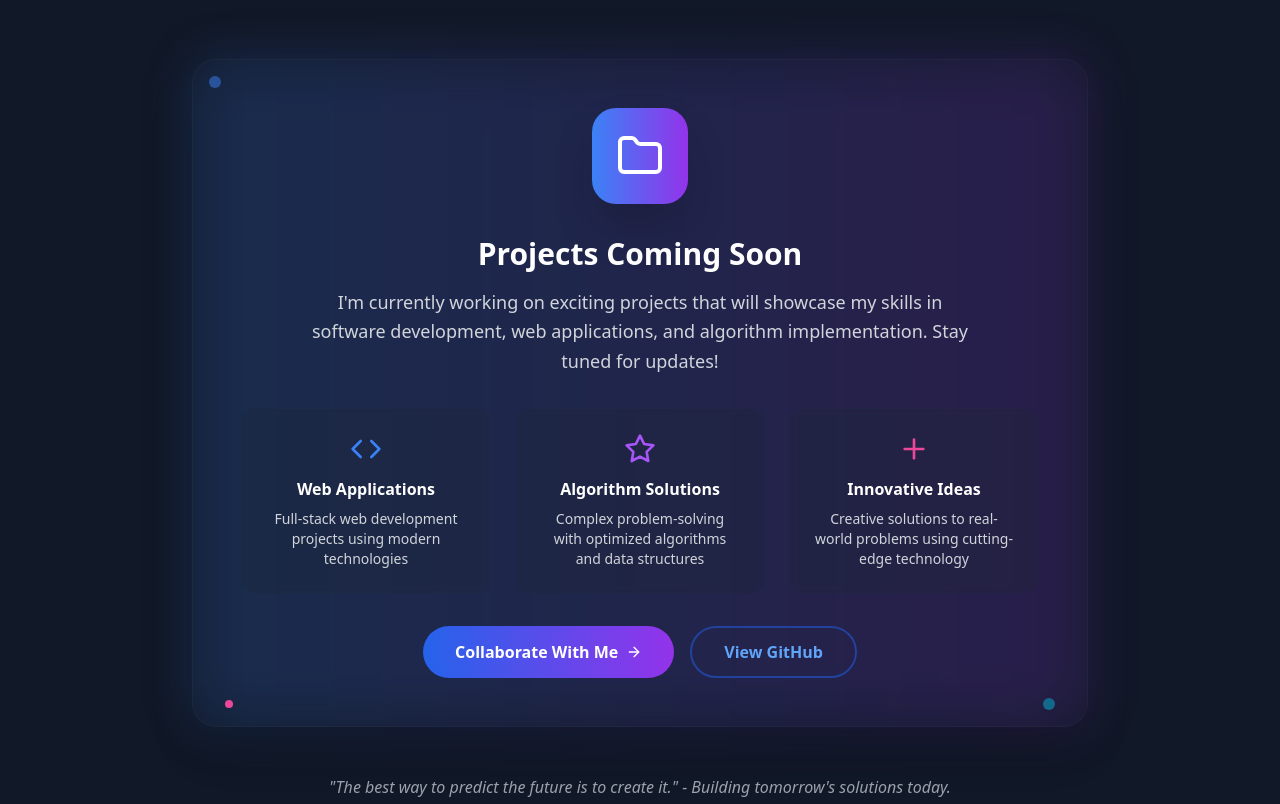
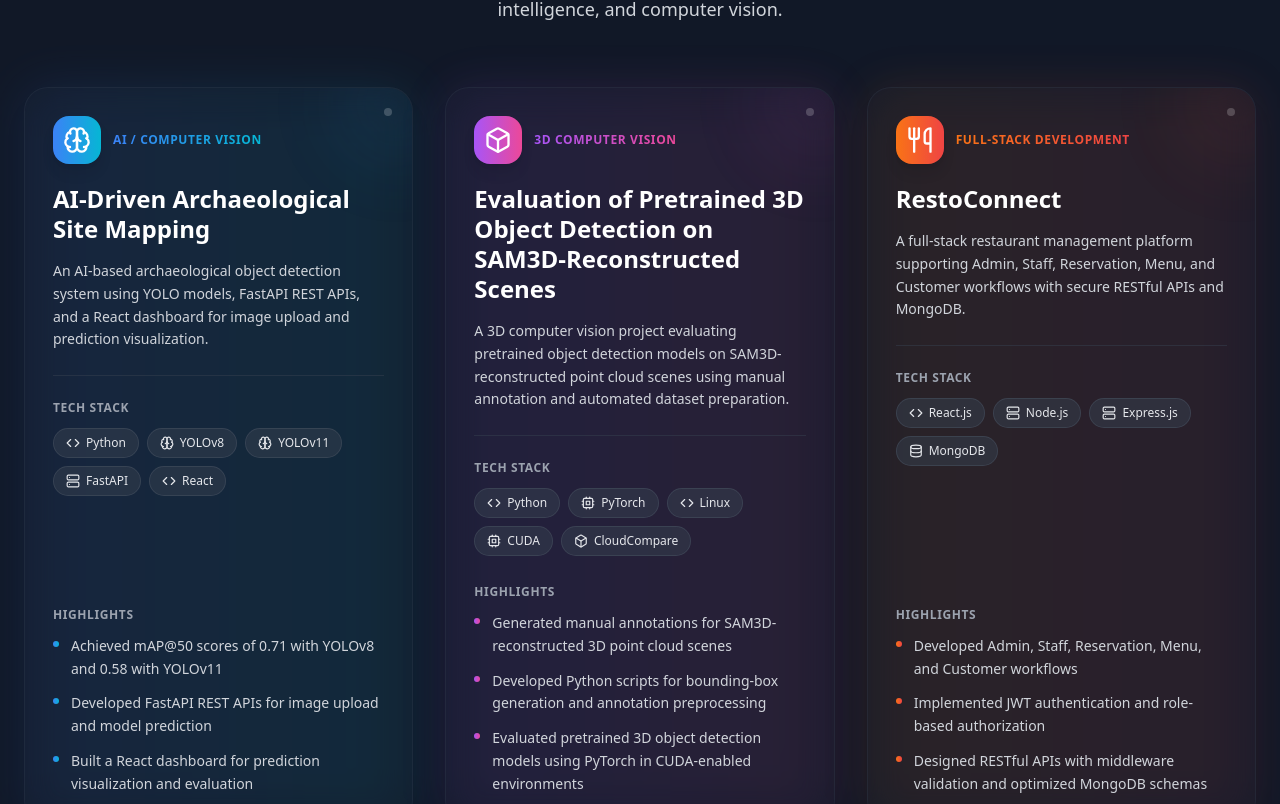
Before and after one commit to deekshithkumar28/deekshith-kumar-portfolio, a React (Vite) app: page / in a window 1280 px wide. Shown: the part 4369-5173 px from the top of the page. Built offline with nearby package versions, Linux system fonts and the light colour scheme.

Commit message:
Revise Projects component with new project details
Updated the Projects component to include new project details and improved the layout and styling. Removed placeholder content and added highlights for each project.

```diff
--- a/src/components/Projects.tsx
+++ b/src/components/Projects.tsx
@@ -1,5 +1,13 @@
 import React, { useEffect, useRef, useState } from 'react';
-import { Folder, Plus, Code, Star, ArrowRight } from 'lucide-react';
+import {
+  Brain,
+  Box,
+  Utensils,
+  Code,
+  Database,
+  Cpu,
+  Server,
+} from 'lucide-react';
 
 const Projects: React.FC = () => {
   const [isVisible, setIsVisible] = useState(false);
@@ -22,98 +30,203 @@ const Projects: React.FC = () => {
     return () => observer.disconnect();
   }, []);
 
+  const projects = [
+    {
+      id: 1,
+      category: 'AI / COMPUTER VISION',
+      title: 'AI-Driven Archaeological Site Mapping',
+      icon: <Brain className="w-7 h-7" />,
+      description:
+        'An AI-based archaeological object detection system using YOLO models, FastAPI REST APIs, and a React dashboard for image upload and prediction visualization.',
+      technologies: [
+        { name: 'Python', icon: <Code className="w-3.5 h-3.5" /> },
+        { name: 'YOLOv8', icon: <Brain className="w-3.5 h-3.5" /> },
+        { name: 'YOLOv11', icon: <Brain className="w-3.5 h-3.5" /> },
+        { name: 'FastAPI', icon: <Server className="w-3.5 h-3.5" /> },
+        { name: 'React', icon: <Code className="w-3.5 h-3.5" /> },
+      ],
+      highlights: [
+        'Achieved mAP@50 scores of 0.71 with YOLOv8 and 0.58 with YOLOv11',
+        'Developed FastAPI REST APIs for image upload and model prediction',
+        'Built a React dashboard for prediction visualization and evaluation',
+      ],
+      color: 'from-blue-500 to-cyan-500',
+      glow: 'from-blue-500/20 to-cyan-500/20',
+    },
+    {
+      id: 2,
+      category: '3D COMPUTER VISION',
+      title:
+        'Evaluation of Pretrained 3D Object Detection on SAM3D-Reconstructed Scenes',
+      icon: <Box className="w-7 h-7" />,
+      description:
+        'A 3D computer vision project evaluating pretrained object detection models on SAM3D-reconstructed point cloud scenes using manual annotation and automated dataset preparation.',
+      technologies: [
+        { name: 'Python', icon: <Code className="w-3.5 h-3.5" /> },
+        { name: 'PyTorch', icon: <Cpu className="w-3.5 h-3.5" /> },
+        { name: 'Linux', icon: <Code className="w-3.5 h-3.5" /> },
+        { name: 'CUDA', icon: <Cpu className="w-3.5 h-3.5" /> },
+        { name: 'CloudCompare', icon: <Box className="w-3.5 h-3.5" /> },
+      ],
+      highlights: [
+        'Generated manual annotations for SAM3D-reconstructed 3D point cloud scenes',
+        'Developed Python scripts for bounding-box generation and annotation preprocessing',
+        'Evaluated pretrained 3D object detection models using PyTorch in CUDA-enabled environments',
+      ],
+      color: 'from-purple-500 to-pink-500',
+      glow: 'from-purple-500/20 to-pink-500/20',
+    },
+    {
+      id: 3,
+      category: 'FULL-STACK DEVELOPMENT',
+      title: 'RestoConnect',
+      icon: <Utensils className="w-7 h-7" />,
+      description:
+        'A full-stack restaurant management platform supporting Admin, Staff, Reservation, Menu, and Customer workflows with secure RESTful APIs and MongoDB.',
+      technologies: [
+        { name: 'React.js', icon: <Code className="w-3.5 h-3.5" /> },
+        { name: 'Node.js', icon: <Server className="w-3.5 h-3.5" /> },
+        { name: 'Express.js', icon: <Server className="w-3.5 h-3.5" /> },
+        { name: 'MongoDB', icon: <Database className="w-3.5 h-3.5" /> },
+      ],
+      highlights: [
+        'Developed Admin, Staff, Reservation, Menu, and Customer workflows',
+        'Implemented JWT authentication and role-based authorization',
+        'Designed RESTful APIs with middleware validation and optimized MongoDB schemas',
+      ],
+      color: 'from-orange-500 to-red-500',
+      glow: 'from-orange-500/20 to-red-500/20',
+    },
+  ];
+
   return (
-    <section id="projects" ref={sectionRef} className="py-20 bg-white dark:bg-gray-900">
+    <section
+      id="projects"
+      ref={sectionRef}
+      className="py-20 bg-white dark:bg-gray-900"
+    >
       <div className="container mx-auto px-6">
-        <div className={`transform transition-all duration-1000 ${
-          isVisible ? 'translate-y-0 opacity-100' : 'translate-y-10 opacity-0'
-        }`}>
+        <div
+          className={`transform transition-all duration-1000 ${
+            isVisible
+              ? 'translate-y-0 opacity-100'
+              : 'translate-y-10 opacity-0'
+          }`}
+        >
+          {/* Section Header */}
           <div className="text-center mb-16">
             <h2 className="text-4xl md:text-5xl font-bold mb-4 bg-gradient-to-r from-blue-600 to-purple-600 bg-clip-text text-transparent">
               Projects
             </h2>
+
             <p className="text-lg text-gray-600 dark:text-gray-300 max-w-3xl mx-auto">
-              Showcasing my development journey and upcoming innovations
+              A collection of projects showcasing my experience in software
+              development, artificial intelligence, and computer vision.
             </p>
           </div>
 
-          <div className="max-w-4xl mx-auto">
-            {/* Glassmorphism Project Placeholder */}
-            <div className="relative group">
-              <div className="absolute inset-0 bg-gradient-to-r from-blue-500/20 to-purple-600/20 rounded-3xl blur-xl group-hover:blur-2xl transition-all duration-500"></div>
+          {/* Project Cards */}
+          <div className="grid lg:grid-cols-3 gap-8 max-w-7xl mx-auto">
+            {projects.map((project) => (
+              <div
+                key={project.id}
+                className="relative group h-full"
+              >
+                {/* Gradient Glow */}
+                <div
+                  className={`absolute inset-0 bg-gradient-to-r ${project.glow} rounded-3xl blur-xl opacity-60 group-hover:opacity-100 group-hover:blur-2xl transition-all duration-500`}
+                ></div>
 
-              <div className="relative bg-white/10 dark:bg-gray-800/10 backdrop-blur-lg border border-white/20 dark:border-gray-700/20 rounded-3xl p-12 text-center shadow-2xl hover:shadow-3xl transition-all duration-500 transform group-hover:scale-[1.02]">
-                {/* Animated Background Elements */}
-                <div className="absolute top-4 left-4 w-3 h-3 bg-blue-500 rounded-full animate-pulse"></div>
-                <div className="absolute top-4 right-4 w-2 h-2 bg-purple-500 rounded-full animate-ping"></div>
-                <div className="absolute bottom-4 left-8 w-2 h-2 bg-pink-500 rounded-full animate-bounce"></div>
-                <div className="absolute bottom-4 right-8 w-3 h-3 bg-cyan-500 rounded-full animate-pulse delay-300"></div>
+                {/* Card */}
+                <div className="relative h-full flex flex-col bg-white/10 dark:bg-gray-800/20 backdrop-blur-lg border border-white/20 dark:border-gray-700/30 rounded-3xl p-7 shadow-xl group-hover:shadow-2xl transition-all duration-500 transform group-hover:-translate-y-2 overflow-hidden">
 
-                {/* Main Content */}
-                <div className="relative z-10">
-                  <div className="mb-8">
-                    <div className="w-24 h-24 mx-auto mb-6 bg-gradient-to-r from-blue-500 to-purple-600 rounded-3xl flex items-center justify-center shadow-2xl transform group-hover:rotate-12 transition-transform duration-500">
-                      <Folder className="w-12 h-12 text-white" />
+                  {/* Decorative Elements */}
+                  <div
+                    className={`absolute -top-12 -right-12 w-32 h-32 bg-gradient-to-r ${project.glow} rounded-full blur-2xl opacity-40 group-hover:opacity-70 transition-all duration-500`}
+                  ></div>
+
+                  <div className="absolute top-5 right-5 w-2 h-2 bg-white/40 rounded-full animate-pulse"></div>
+
+                  {/* Category */}
+                  <div className="relative z-10 flex items-center gap-3 mb-5">
+                    <div
+                      className={`w-12 h-12 rounded-2xl bg-gradient-to-r ${project.color} flex items-center justify-center text-white shadow-lg group-hover:rotate-6 transition-transform duration-500`}
+                    >
+                      {project.icon}
+                    </div>
+
+                    <span
+                      className={`text-xs font-bold tracking-wider bg-gradient-to-r ${project.color} bg-clip-text text-transparent`}
+                    >
+                      {project.category}
+                    </span>
+                  </div>
+
+                  {/* Project Title */}
+                  <h3 className="relative z-10 text-2xl font-bold text-gray-800 dark:text-white mb-4 leading-tight">
+                    {project.title}
+                  </h3>
+
+                  {/* Description */}
+                  <p className="relative z-10 text-sm text-gray-600 dark:text-gray-300 leading-relaxed mb-6">
+                    {project.description}
+                  </p>
+
+                  {/* Divider */}
+                  <div className="relative z-10 h-px bg-gray-200/50 dark:bg-gray-700/50 mb-6"></div>
+
+                  {/* Technologies */}
+                  <div className="relative z-10 mb-7">
+                    <h4 className="text-xs font-bold tracking-wider text-gray-500 dark:text-gray-400 uppercase mb-3">
+                      Tech Stack
+                    </h4>
+
+                    <div className="flex flex-wrap gap-2">
+                      {project.technologies.map((tech) => (
+                        <span
+                          key={tech.name}
+                          className="inline-flex items-center gap-1.5 px-3 py-1.5 rounded-full bg-gray-100/70 dark:bg-gray-700/50 border border-gray-200/50 dark:border-gray-600/50 text-xs font-medium text-gray-700 dark:text-gray-200"
+                        >
+                          {tech.icon}
+                          {tech.name}
+                        </span>
+                      ))}
                     </div>
                   </div>
 
-                  <h3 className="text-3xl font-bold mb-4 text-gray-800 dark:text-white">
-                    Projects Coming Soon
-                  </h3>
+                  {/* Highlights */}
+                  <div className="relative z-10 mt-auto">
+                    <h4 className="text-xs font-bold tracking-wider text-gray-500 dark:text-gray-400 uppercase mb-3">
+                      Highlights
+                    </h4>
 
-                  <p className="text-lg text-gray-600 dark:text-gray-300 mb-8 leading-relaxed max-w-2xl mx-auto">
-                    I'm currently working on exciting projects that will showcase my skills in software development,
-                    web applications, and algorithm implementation. Stay tuned for updates!
-                  </p>
+                    <div className="space-y-3">
+                      {project.highlights.map((highlight, index) => (
+                        <div
+                          key={index}
+                          className="flex items-start gap-3"
+                        >
+                          <div
+                            className={`mt-1.5 w-1.5 h-1.5 rounded-full bg-gradient-to-r ${project.color} flex-shrink-0`}
+                          ></div>
 
-                  {/* Feature Cards */}
-                  <div className="grid md:grid-cols-3 gap-6 mb-8">
-                    <div className="bg-white/20 dark:bg-gray-800/20 backdrop-blur-sm rounded-2xl p-6 border border-white/10 dark:border-gray-700/10 hover:bg-white/30 dark:hover:bg-gray-800/30 transition-all duration-300">
-                      <Code className="w-8 h-8 text-blue-500 mx-auto mb-3" />
-                      <h4 className="font-semibold text-gray-800 dark:text-white mb-2">Web Applications</h4>
-                      <p className="text-sm text-gray-600 dark:text-gray-300">Full-stack web development projects using modern technologies</p>
+                          <p className="text-sm text-gray-600 dark:text-gray-300 leading-relaxed">
+                            {highlight}
+                          </p>
+                        </div>
+                      ))}
                     </div>
-
-                    <div className="bg-white/20 dark:bg-gray-800/20 backdrop-blur-sm rounded-2xl p-6 border border-white/10 dark:border-gray-700/10 hover:bg-white/30 dark:hover:bg-gray-800/30 transition-all duration-300">
-                      <Star className="w-8 h-8 text-purple-500 mx-auto mb-3" />
-                      <h4 className="font-semibold text-gray-800 dark:text-white mb-2">Algorithm Solutions</h4>
-                      <p className="text-sm text-gray-600 dark:text-gray-300">Complex problem-solving with optimized algorithms and data structures</p>
-                    </div>
-
-                    <div className="bg-white/20 dark:bg-gray-800/20 backdrop-blur-sm rounded-2xl p-6 border border-white/10 dark:border-gray-700/10 hover:bg-white/30 dark:hover:bg-gray-800/30 transition-all duration-300">
-                      <Plus className="w-8 h-8 text-pink-500 mx-auto mb-3" />
-                      <h4 className="font-semibold text-gray-800 dark:text-white mb-2">Innovative Ideas</h4>
-                      <p className="text-sm text-gray-600 dark:text-gray-300">Creative solutions to real-world problems using cutting-edge technology</p>
-                    </div>
-                  </div>
-
-                  {/* Call to Action */}
-                  <div className="flex flex-col sm:flex-row gap-4 justify-center">
-                    <button
-                      onClick={() => document.getElementById('contact')?.scrollIntoView({ behavior: 'smooth' })}
-                      className="px-8 py-3 bg-gradient-to-r from-blue-600 to-purple-600 text-white rounded-full font-semibold hover:shadow-lg transform hover:scale-105 transition-all duration-200 flex items-center justify-center"
-                    >
-                      Collaborate With Me
-                      <ArrowRight className="w-4 h-4 ml-2" />
-                    </button>
-
-                    <button
-                      onClick={() => window.open('https://github.com/deekshithkumar28', '_blank')}
-                      className="px-8 py-3 border-2 border-blue-600/50 text-blue-600 dark:text-blue-400 rounded-full font-semibold hover:bg-blue-600/10 dark:hover:bg-blue-600/10 transition-all duration-200"
-                    >
-                      View GitHub
-                    </button>
                   </div>
                 </div>
               </div>
-            </div>
+            ))}
+          </div>
 
-            {/* Future Projects Teaser */}
-            <div className="mt-12 text-center">
-              <p className="text-gray-500 dark:text-gray-400 italic">
-                "The best way to predict the future is to create it." - Building tomorrow's solutions today.
-              </p>
-            </div>
+          {/* Bottom Quote */}
+          <div className="mt-14 text-center">
+            <p className="text-gray-500 dark:text-gray-400 italic">
+              "The best way to predict the future is to create it."
+            </p>
           </div>
         </div>
       </div>
```
